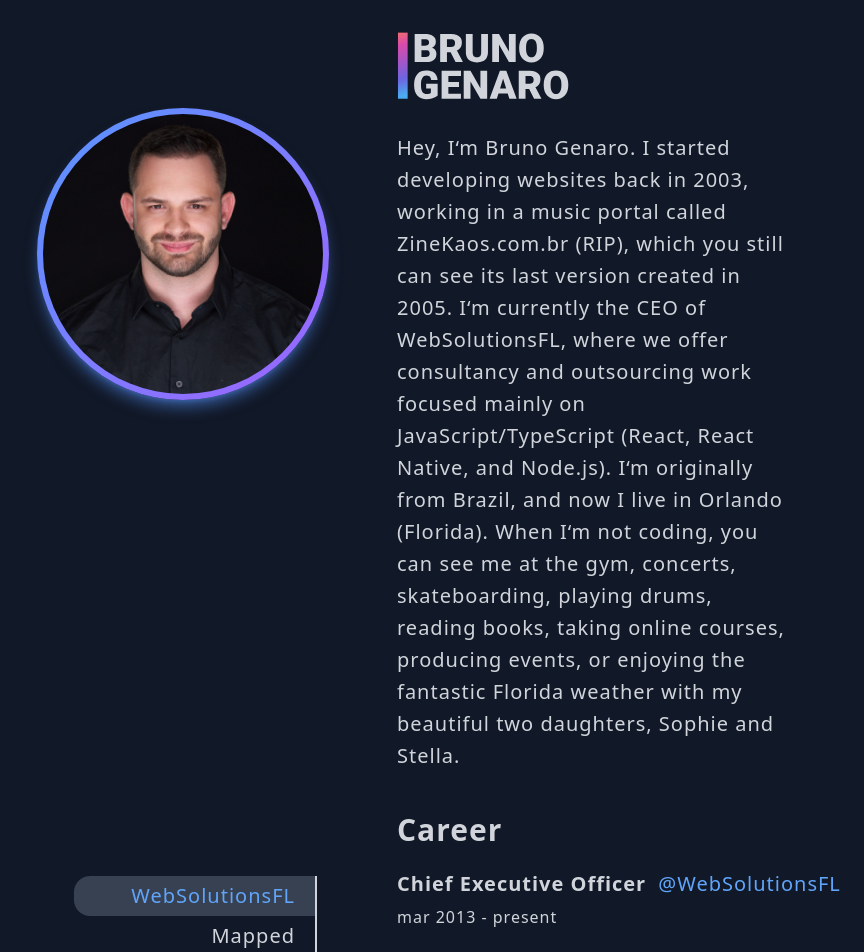
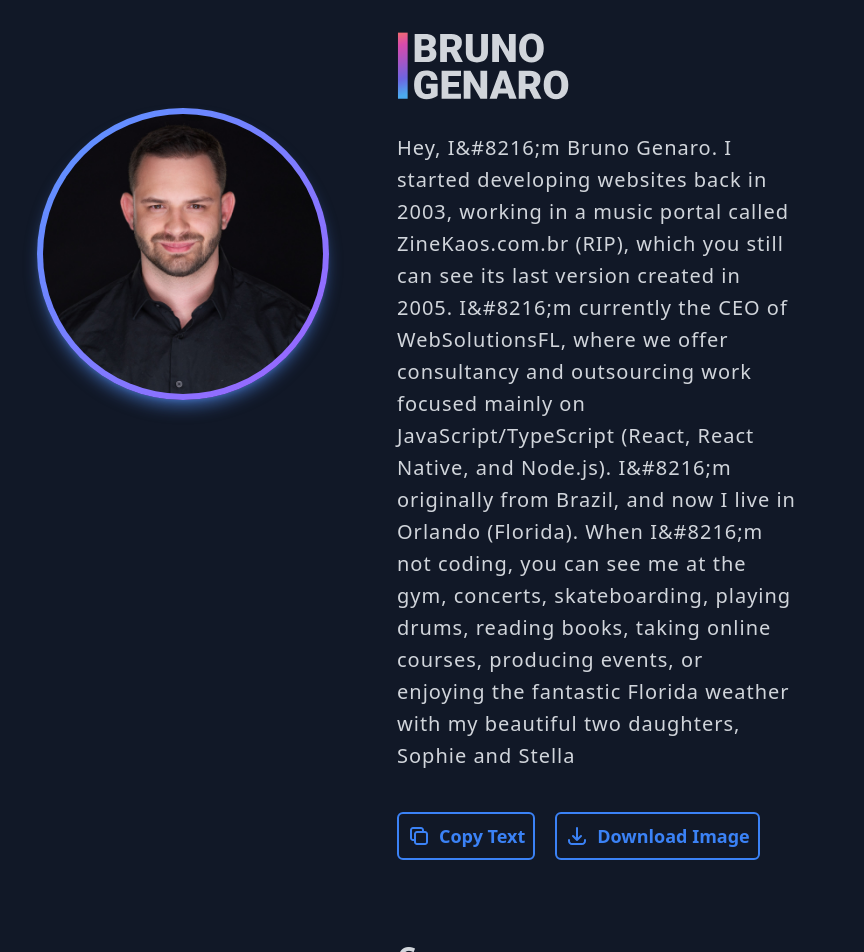
Before and after one commit to brunogenaro/bgenaro.me, a Next.js app: page /about in a window 1280 px wide. Shown: the part 140-1092 px from the top of the page, without its empty margins (283-1147 px from the left). Built offline with nearby package versions, Linux system fonts and the light colour scheme.

Commit message:
feat: copy and past + download

```diff
--- a/src/pages/about/index.tsx
+++ b/src/pages/about/index.tsx
@@ -1,10 +1,16 @@
+import Image from 'next/image'
 import React from 'react'
+import toast, { Toaster } from 'react-hot-toast'
 import Avatar from '../../components/Avatar'
 import Brand from '../../components/Brand'
 import CareerSection from '../../components/CareerSection'
 
-const About: React.FC = () => (
+const About: React.FC = () => {
+  const text =
+    'Hey, I&#8216;m Bruno Genaro. I started developing websites back in 2003, working in a music portal called ZineKaos.com.br (RIP), which you still can see its last version created in 2005. I&#8216;m currently the CEO of WebSolutionsFL, where we offer consultancy and outsourcing work focused mainly on JavaScript/TypeScript (React, React Native, and Node.js). I&#8216;m originally from Brazil, and now I live in Orlando (Florida). When I&#8216;m not coding, you can see me at the gym, concerts, skateboarding, playing drums, reading books, taking online courses, producing events, or enjoying the fantastic Florida weather with my beautiful two daughters, Sophie and Stella'
+  return (
     <div className="mt-10 text-gray-300">
+      <Toaster />
       <div className="grid grid-cols-2 gap-20">
         <div className="relative mt-20 self-start justify-self-end">
           <Avatar />
@@ -14,21 +20,48 @@ const About: React.FC = () => (
             <Brand width={180} height={74} />
           </div>
           <p className="text-xl leading-8 tracking-wider text-gray-300 ">
-          Hey, I&#8216;m Bruno Genaro. I started developing websites back in
-          2003, working in a music portal called ZineKaos.com.br (RIP), which
-          you still can see its last version created in 2005. I&#8216;m
-          currently the CEO of WebSolutionsFL, where we offer consultancy and
-          outsourcing work focused mainly on JavaScript/TypeScript (React, React
-          Native, and Node.js). I&#8216;m originally from Brazil, and now I live
-          in Orlando (Florida). When I&#8216;m not coding, you can see me at the
-          gym, concerts, skateboarding, playing drums, reading books, taking
-          online courses, producing events, or enjoying the fantastic Florida
-          weather with my beautiful two daughters, Sophie and Stella.
+            {text}
           </p>
+          <div className="my-10 flex">
+            <button
+              type="button"
+              onClick={() => {
+                navigator.clipboard.writeText(text)
+                toast.success('Copied to clipboard')
+              }}
+              className="flex items-center justify-center rounded-md border-2 border-blue-500 p-2 align-middle text-gray-300"
+            >
+              <Image
+                src="/assets/image/copy.svg"
+                alt="Copy icon"
+                width={24}
+                height={24}
+              />
+              <span className="ml-2 text-lg font-bold text-blue-500">
+                Copy Text
+              </span>
+            </button>
+            <a
+              href="/assets/image/bruno.jpeg"
+              download="Bruno Genaro Profile Picture"
+              className="ml-5 flex items-center justify-center rounded-md border-2 border-blue-500 p-2 align-middle text-gray-300"
+            >
+              <Image
+                src="/assets/image/download.svg"
+                alt="Download icon"
+                width={24}
+                height={24}
+              />
+              <span className="ml-2 text-lg font-bold text-blue-500">
+                Download Image
+              </span>
+            </a>
+          </div>
         </div>
       </div>
       <CareerSection />
     </div>
   )
+}
 
 export default About
```
Also changed, not shown: public/assets/image/copy.svg (added), public/assets/image/download.svg (added). Lines whose indentation alone changed are shown as unchanged.
